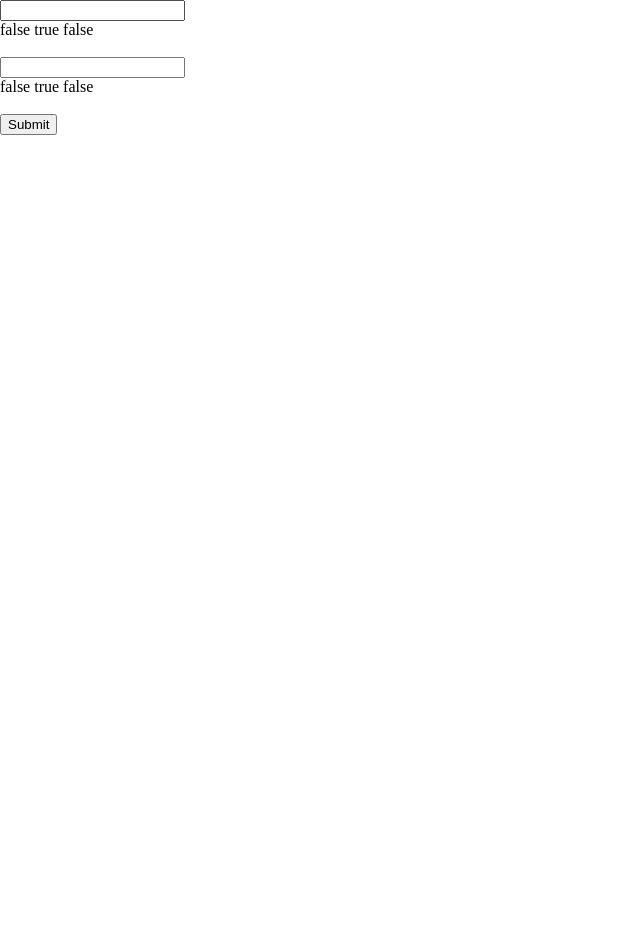
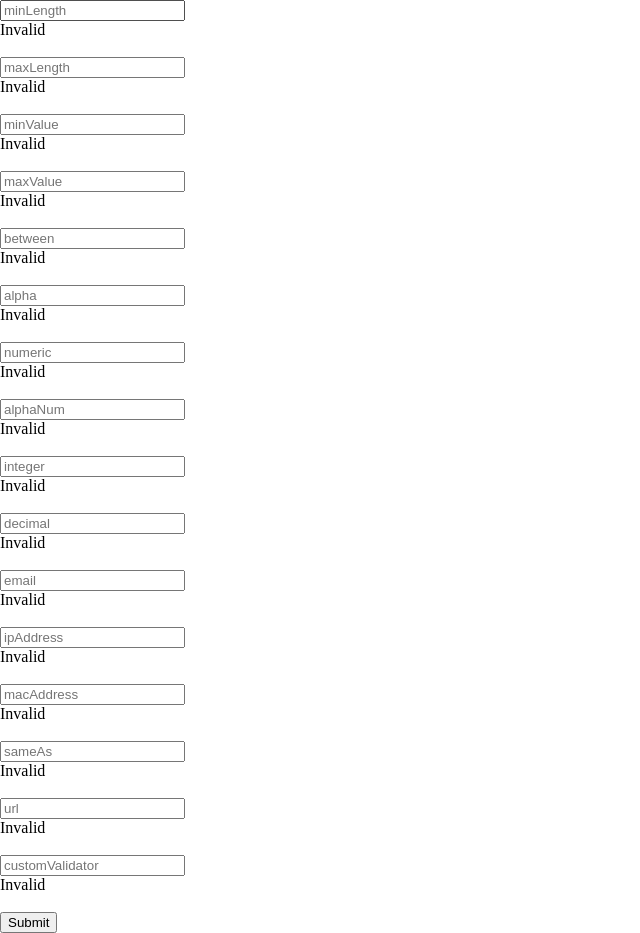
Before and after one commit to ValCrea/vue-lidate, a Vue app: page / in a window 1280 px wide. Shown: the whole page, without its empty margins (0-640 px from the left). Before the commit the page ends 800 px from the top, so only its background shows below. Built offline with nearby package versions, Linux system fonts and the light colour scheme.

Commit message:
more requirements

```diff
--- a/src/App.vue
+++ b/src/App.vue
@@ -1,13 +1,69 @@
 <script setup lang="ts">
 import { ref, computed } from "vue";
 import { useVuelidate } from "@vuelidate/core";
-import { requiredIf, minLength, maxLength } from "@vuelidate/validators";
+import { helpers } from "@vuelidate/validators";
+import {
+  requiredIf,
+  minLength,
+  maxLength,
+  minValue,
+  maxValue,
+  between,
+  alpha,
+  numeric,
+  alphaNum,
+  integer,
+  decimal,
+  email,
+  ipAddress,
+  macAddress,
+  sameAs,
+  url,
+} from "@vuelidate/validators";
 
 const condition = true;
+const customValidator = (value: string) =>
+  !helpers.req(value) || value.includes("vue");
 
-const requirements = [minLength(5), maxLength(5)];
+const requirements = [
+  minLength(5),
+  maxLength(5),
+  minValue(10),
+  maxValue(10),
+  between(1, 10),
+  alpha,
+  numeric,
+  alphaNum,
+  integer,
+  decimal,
+  email,
+  ipAddress,
+  macAddress(""), // Argument is custom seperator
+  sameAs("sameAs"),
+  url,
+  customValidator,
+];
+const lables: any = [
+  "minLength",
+  "maxLength",
+  "minValue",
+  "maxValue",
+  "between",
+  "alpha",
+  "numeric",
+  "alphaNum",
+  "integer",
+  "decimal",
+  "email",
+  "ipAddress",
+  "macAddress",
+  "sameAs",
+  "url",
+  "customValidator",
+];
+
 const inputs: any = {};
-requirements.forEach((req, ind) => (inputs[`input${ind}`] = ref("")));
+requirements.forEach((_, ind) => (inputs[`input${ind}`] = ref()));
 
 const rules = computed(() => {
   const rules: any = {};
@@ -34,9 +90,12 @@ const submit = async () => {
 </script>
 
 <template>
-  <div v-for="(_, key) in inputs" :key="key">
-    <input type="text" v-model="inputs[key].value" />
-    <p>{{ v$[key].$dirty }} {{ v$[key].$invalid }} {{ v$[key].$error }}</p>
+  <!--Vue error? key isnt number and ind isnt unidentified-->
+  <div v-for="(_, key, ind) in inputs" :key="key">
+    <input type="text" v-model="inputs[key].value" :placeholder="lables[ind]" />
+    <p v-if="v$[key].$error">Error</p>
+    <p v-else-if="v$[key].$invalid">Invalid</p>
+    <p v-else>Valid</p>
     <br />
   </div>
   <button @click="submit">Submit</button>
```
